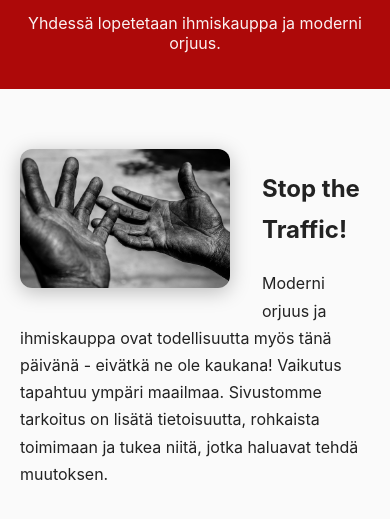
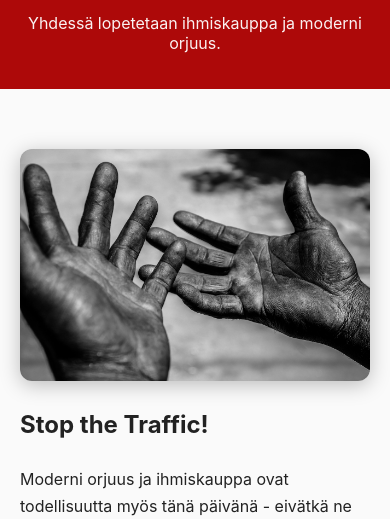
Before and after one commit to bhq688/stopthetraffic, a plain HTML site: page index.html in a window 390 px wide. Shown: the part 312-831 px from the top of the page. Drawn offline with Linux system fonts and the light colour scheme.

Commit message:
Float lisätty css media-osioon

```diff
--- a/style.css
+++ b/style.css
@@ -313,3 +313,9 @@ nav a.primary {
   .campaign-footer .campaign-title {
     font: size 12px;
   }
+  .float-image {
+    float: none;
+    display: block;
+    margin: 0 auto 1.5rem auto;
+    width: 100%;
+  }
```
